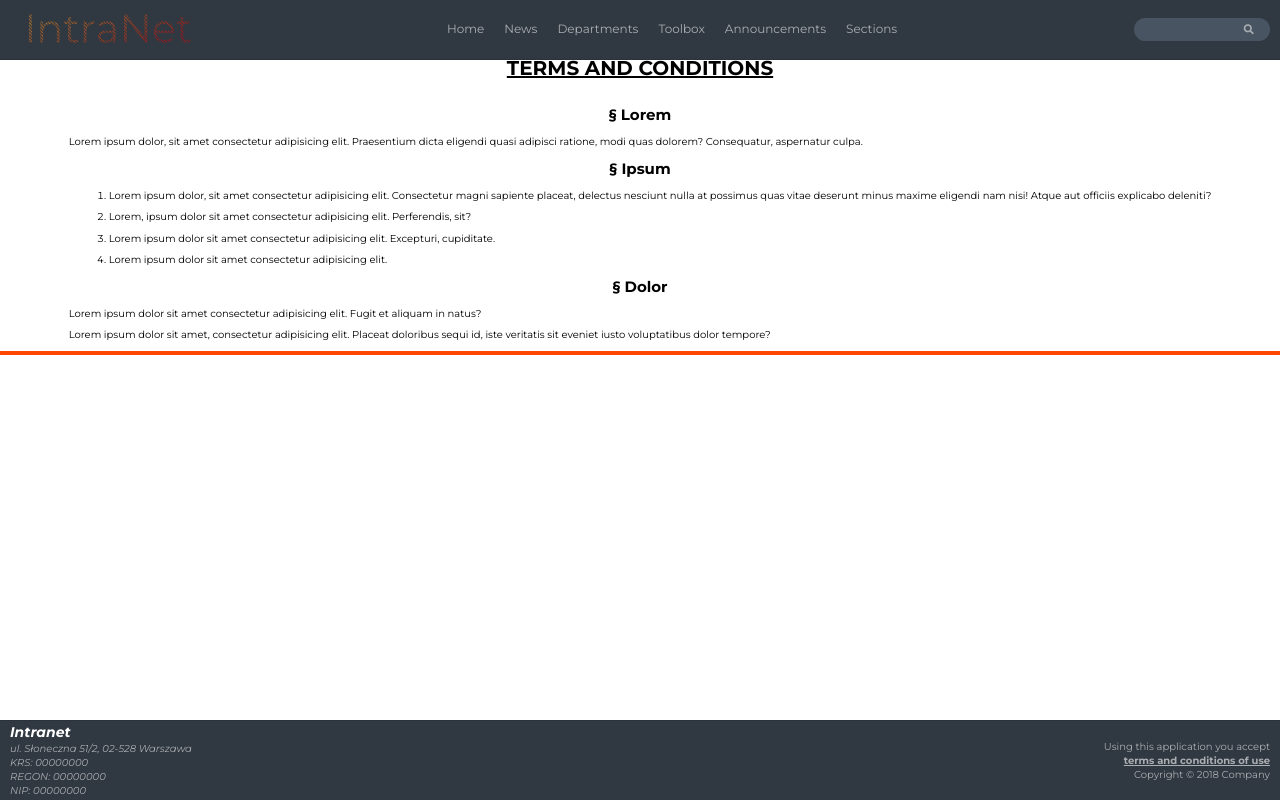
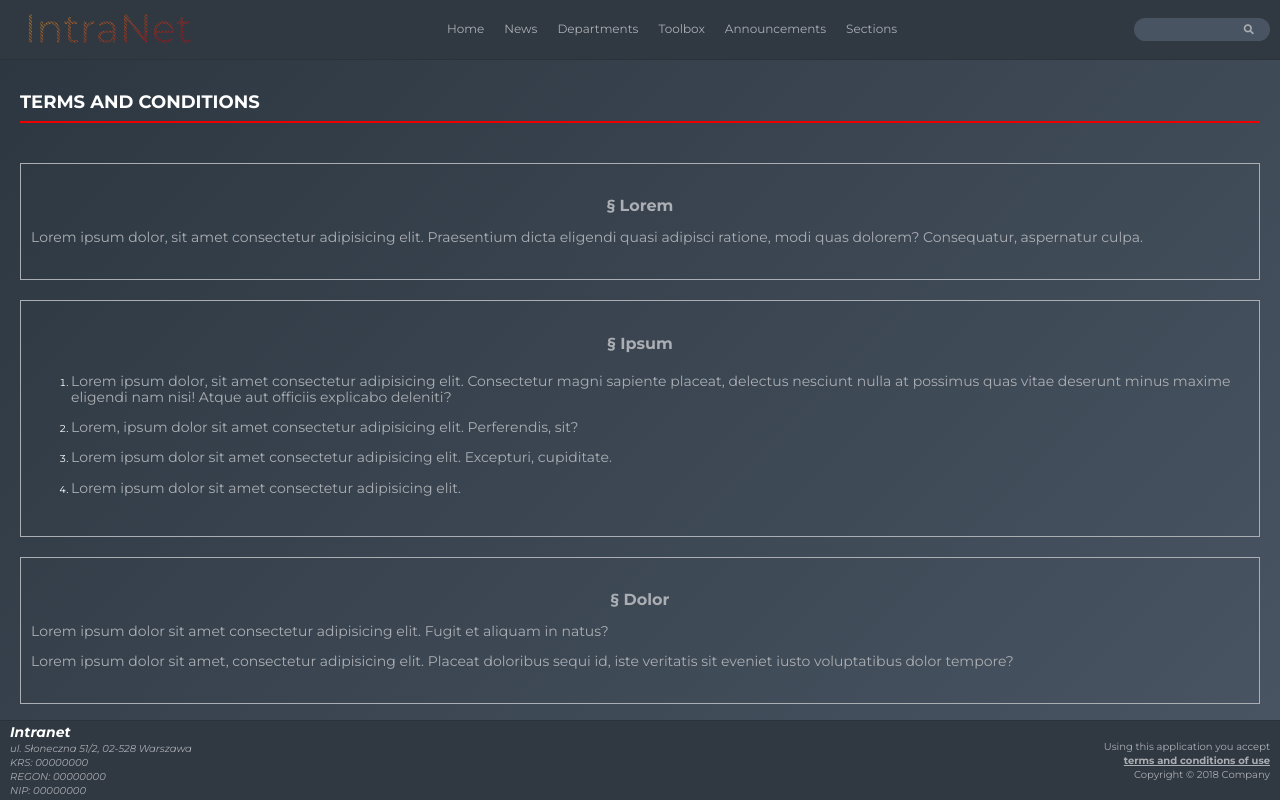
Before and after one commit to MariuszSzlachta/intranet, a React app: page /terms in a window 1280 px wide. Built offline with nearby package versions, Linux system fonts and the light colour scheme.

Commit message:
Restyle terms component

```diff
--- a/src/Components/Terms/Terms.js
+++ b/src/Components/Terms/Terms.js
@@ -4,36 +4,34 @@ import classes from './Terms.module.scss';
 
 const terms = (props) => (
   <article className={classes.terms}>
-    <header className={classes.terms__header}>
-      <h1 className={classes.terms__heading_1}>Terms and Conditions</h1>
-    </header>
+    <h1 className={classes.terms__heading_1}>Terms and Conditions</h1>
     <div className={classes.terms__body} >
       <section className={classes.terms__section} >
         <h2 className={classes.terms__heading_2}>&sect; Lorem</h2>
-        <p>Lorem ipsum dolor, sit amet consectetur adipisicing elit. Praesentium dicta eligendi quasi adipisci ratione, modi quas dolorem? Consequatur, aspernatur culpa.</p>
+        <p className={classes.terms__text}>Lorem ipsum dolor, sit amet consectetur adipisicing elit. Praesentium dicta eligendi quasi adipisci ratione, modi quas dolorem? Consequatur, aspernatur culpa.</p>
       </section>
       <section className={classes.terms__section} >
         <h2 className={classes.terms__heading_2}>&sect; Ipsum</h2>
-        <ol>
-          <li>
-            <p>Lorem ipsum dolor, sit amet consectetur adipisicing elit. Consectetur magni sapiente placeat, delectus nesciunt nulla at possimus quas vitae deserunt minus maxime eligendi nam nisi! Atque aut officiis explicabo deleniti?</p>
+        <ol className={classes.terms__list}>
+          <li className={classes.terms__listItem}>
+            <p className={classes.terms__text}>Lorem ipsum dolor, sit amet consectetur adipisicing elit. Consectetur magni sapiente placeat, delectus nesciunt nulla at possimus quas vitae deserunt minus maxime eligendi nam nisi! Atque aut officiis explicabo deleniti?</p>
           </li>
-          <li>
-            <p>Lorem, ipsum dolor sit amet consectetur adipisicing elit. Perferendis, sit?</p>
+          <li className={classes.terms__listItem}>
+            <p className={classes.terms__text}>Lorem, ipsum dolor sit amet consectetur adipisicing elit. Perferendis, sit?</p>
           </li>
-          <li>
-            <p>Lorem ipsum dolor sit amet consectetur adipisicing elit. Excepturi, cupiditate.</p>
+          <li className={classes.terms__listItem}>
+            <p className={classes.terms__text}>Lorem ipsum dolor sit amet consectetur adipisicing elit. Excepturi, cupiditate.</p>
           </li>
-          <li>
-            <p>Lorem ipsum dolor sit amet consectetur adipisicing elit.</p>
+          <li className={classes.terms__listItem}>
+            <p className={classes.terms__text}>Lorem ipsum dolor sit amet consectetur adipisicing elit.</p>
           </li>
         </ol>
       </section>
 
       <section className={classes.terms__section} >
         <h2 className={classes.terms__heading_2}>&sect; Dolor</h2>
-        <p>Lorem ipsum dolor sit amet consectetur adipisicing elit. Fugit et aliquam in natus?</p>
-        <p>Lorem ipsum dolor sit amet, consectetur adipisicing elit. Placeat doloribus sequi id, iste veritatis sit eveniet iusto voluptatibus dolor tempore?</p>
+        <p className={classes.terms__text}>Lorem ipsum dolor sit amet consectetur adipisicing elit. Fugit et aliquam in natus?</p>
+        <p className={classes.terms__text}>Lorem ipsum dolor sit amet, consectetur adipisicing elit. Placeat doloribus sequi id, iste veritatis sit eveniet iusto voluptatibus dolor tempore?</p>
       </section>
     </div>
     </article>
--- a/src/Components/Terms/Terms.module.scss
+++ b/src/Components/Terms/Terms.module.scss
@@ -1,17 +1,58 @@
+@import '../../Shared/variables.module.scss';
+
 .terms {
   display: flex;
   flex-direction: column;
-  align-items: center;
-  margin: 4rem 0;
-  border-top: 4px solid orangered;
-  border-bottom: 4px solid orangered;
-  &__header {
-    text-transform: uppercase;
+  overflow-y: auto;
+  overflow-x: hidden;
+  background: $gradient;
+  height: $compHeight;
+  margin-top: 60px;
+  padding: 2rem;
+  &__section {
+    margin: 2rem 0;
+    padding: 2rem 1rem;
+    border: 1px solid $text_hover;
   }
   &__heading_1 {
-    text-decoration: underline;
+    position: relative;
+    font-size: 1.8rem;
+    text-transform: uppercase;
+    margin-bottom: 3rem;
+    color: $white;
+    &::after {
+      content: '';
+      position: absolute;
+      bottom: -1rem;
+      left: 0;
+      width: 100%;
+      height: 2px;
+      background-color: $secondary;
+    }
   }
   &__heading_2 {
+    font-size: 1.6rem;
+    color: $text_primary;
     text-align: center;
   }
+  &__text {
+    font-size: 1.4rem;
+    color: $text_primary;
+    text-align: left;
+  }
+  &__list {
+    margin: 2rem 0;
+    color: $white;
+    &__listItem {
+      color: $white;
+    }
+  }
 }
+
+@media (max-width: 992px) {
+  .terms {
+    // overflow-y: initial;
+    height: auto;
+    min-height: 100vh;
+  }
+}
```
